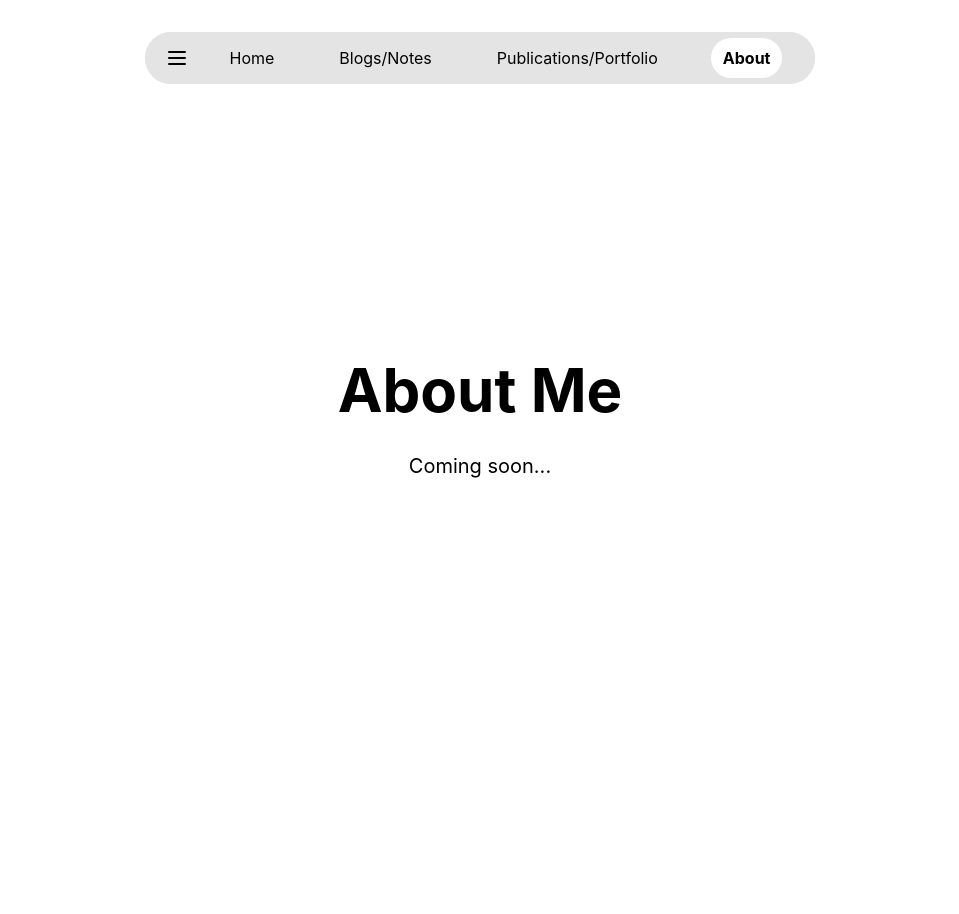
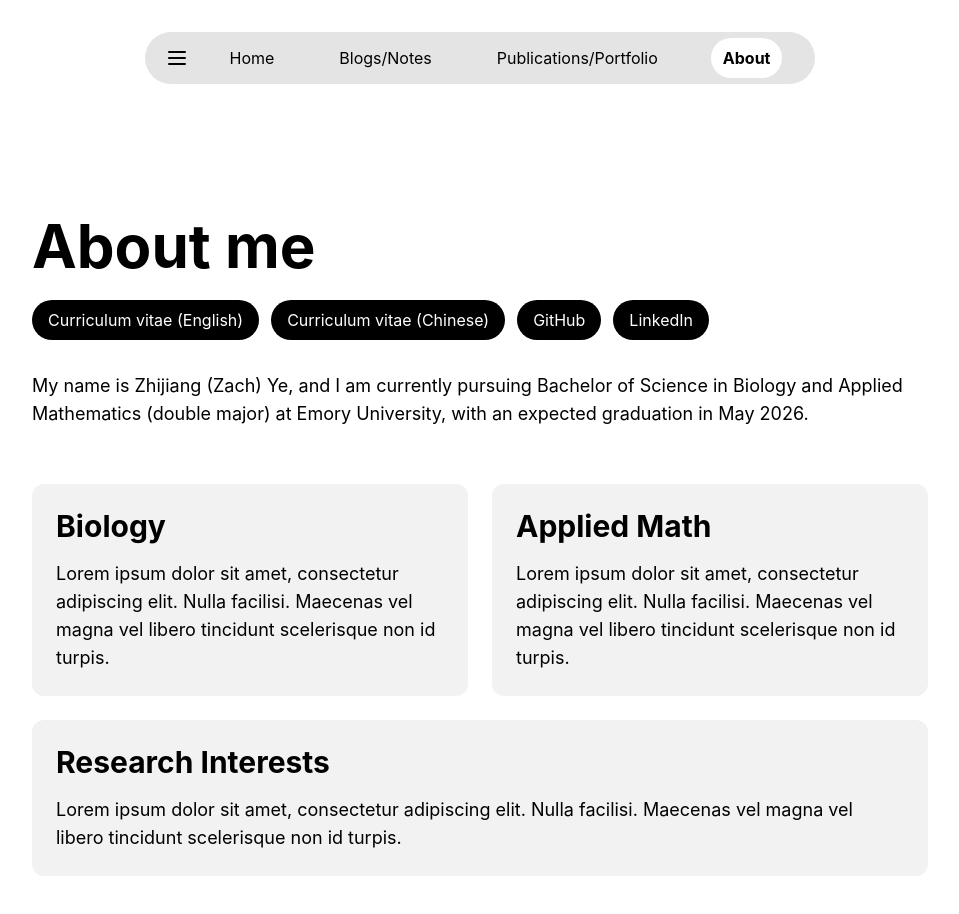
Before and after one commit to Chloriiin/zzzzzachye.github.io, a Next.js app: page /about in a window 1280 px wide. Shown: the top 914 px of the page, without its empty margins (160-1119 px from the left). Before the commit the page ends 856 px from the top, so only its background shows below. Built offline with nearby package versions, Linux system fonts and the light colour scheme.

Commit message:
Update About page with personal information, CV links, and social media links

```diff
--- a/src/app/about/page.tsx
+++ b/src/app/about/page.tsx
@@ -1,18 +1,77 @@
-import Navbar from '../../components/Navbar';
-
 export default function About() {
   return (
     <main className="flex min-h-screen flex-col items-center px-4 pt-28 pb-24">
       <div className="w-full max-w-4xl">
-        <Navbar />
+        <div className="flex flex-col items-start mt-12">
+          <h1 className="text-5xl md:text-6xl font-bold mb-6">
+            About me
+          </h1>
 
-        <div className="flex flex-col items-center justify-center mt-32 md:mt-48">
-          <h1 className="text-4xl md:text-6xl font-bold mb-8 text-center">
-            About Me
-          </h1>
-          <p className="text-xl text-center">
-            Coming soon...
+          <div className="flex flex-wrap gap-3 mb-8">
+            <a
+              href="https://drive.google.com/file/d/1-An8E7yUP2rvaIk2sOIvLIVWWQHk03as/view?usp=sharing"
+              target="_blank"
+              rel="noopener noreferrer"
+              className="bg-black text-white px-4 py-2 rounded-full hover:bg-gray-800 transition-colors"
+            >
+              Curriculum vitae (English)
+            </a>
+            <a
+              href="https://drive.google.com/file/d/1-An8E7yUP2rvaIk2sOIvLIVWWQHk03as/view?usp=sharing"
+              target="_blank"
+              rel="noopener noreferrer"
+              className="bg-black text-white px-4 py-2 rounded-full hover:bg-gray-800 transition-colors"
+            >
+              Curriculum vitae (Chinese)
+            </a>
+            <a
+              href="https://github.com/Chloriiin"
+              target="_blank"
+              rel="noopener noreferrer"
+              className="bg-black text-white px-4 py-2 rounded-full hover:bg-gray-800 transition-colors"
+            >
+              GitHub
+            </a>
+            <a
+              href="https://www.linkedin.com/in/zhijiangye"
+              target="_blank"
+              rel="noopener noreferrer"
+              className="bg-black text-white px-4 py-2 rounded-full hover:bg-gray-800 transition-colors"
+            >
+              LinkedIn
+            </a>
+          </div>
+
+          <p className="text-lg mb-6">
+            My name is Zhijiang (Zach) Ye, and I am currently pursuing Bachelor of Science in Biology and Applied
+            Mathematics (double major) at Emory University, with an expected graduation in May 2026.
           </p>
+
+          <div className="grid grid-cols-1 md:grid-cols-2 gap-6 w-full mt-8">
+            <div className="bg-[#f2f2f2] p-6 rounded-xl">
+              <h2 className="text-3xl font-bold mb-4">Biology</h2>
+              <p className="text-lg">
+                Lorem ipsum dolor sit amet, consectetur adipiscing elit. Nulla facilisi.
+                Maecenas vel magna vel libero tincidunt scelerisque non id turpis.
+              </p>
+            </div>
+
+            <div className="bg-[#f2f2f2] p-6 rounded-xl">
+              <h2 className="text-3xl font-bold mb-4">Applied Math</h2>
+              <p className="text-lg">
+                Lorem ipsum dolor sit amet, consectetur adipiscing elit. Nulla facilisi.
+                Maecenas vel magna vel libero tincidunt scelerisque non id turpis.
+              </p>
+            </div>
+
+            <div className="bg-[#f2f2f2] p-6 rounded-xl md:col-span-2">
+              <h2 className="text-3xl font-bold mb-4">Research Interests</h2>
+              <p className="text-lg">
+                Lorem ipsum dolor sit amet, consectetur adipiscing elit. Nulla facilisi.
+                Maecenas vel magna vel libero tincidunt scelerisque non id turpis.
+              </p>
+            </div>
+          </div>
         </div>
       </div>
     </main>
```
